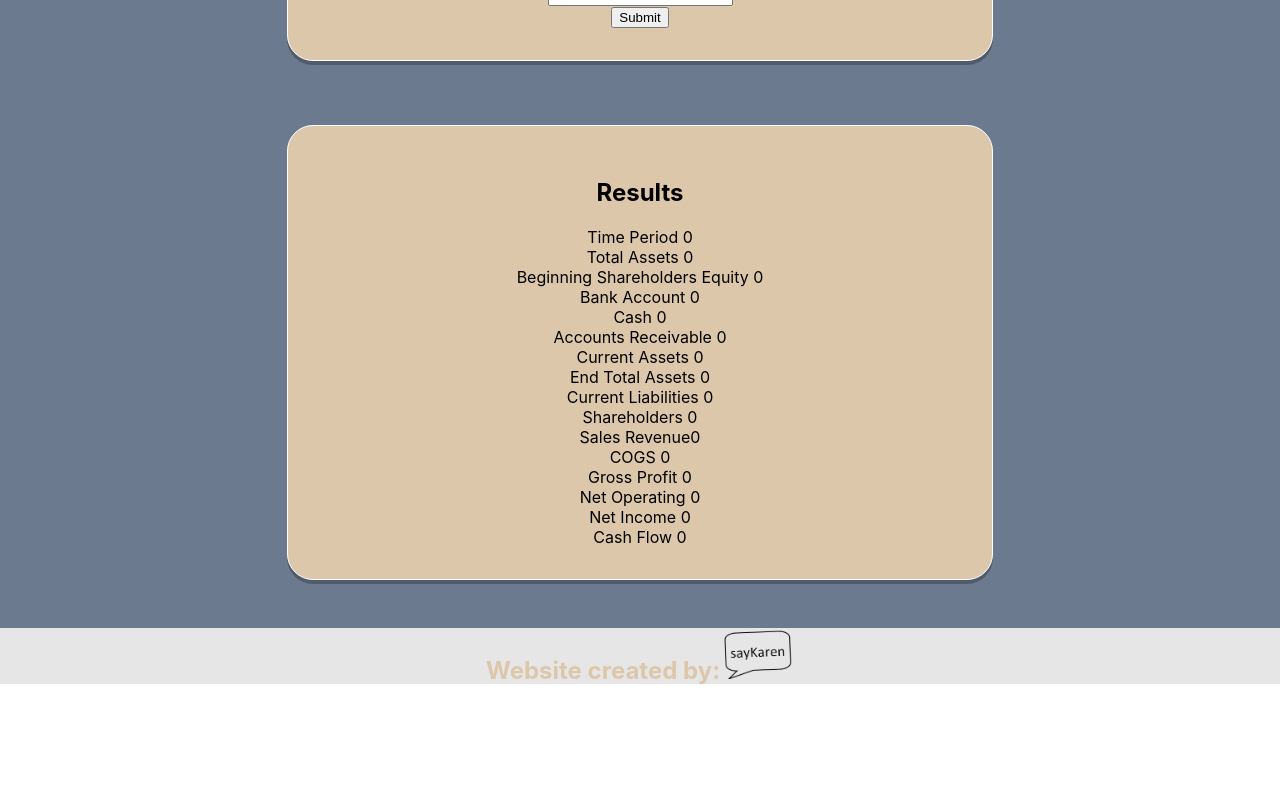
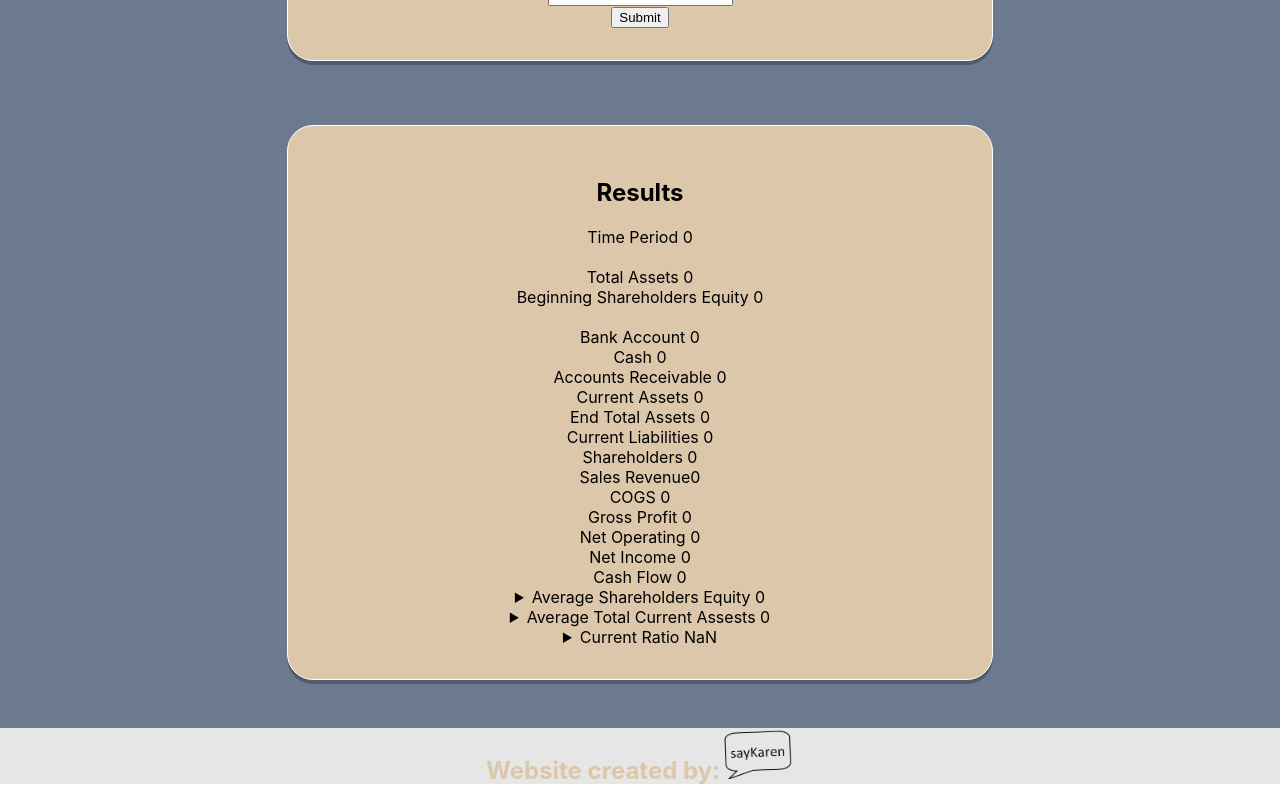
Before and after one commit to saykaren/FinancialAnalysis, a React (Create React App) app: page / in a window 1280 px wide. Shown: the part 967-1767 px from the top of the page. Before the commit the page ends 1667 px from the top, so only its background shows below. Built offline with nearby package versions, Linux system fonts and the light colour scheme.

Commit message:
started to add calculations

```diff
--- a/src/Components/App/App.js
+++ b/src/Components/App/App.js
@@ -129,8 +129,8 @@ function App() {
               <input
                 type="number"
                 name="time"
-                value={totalAssets}
-                onChange={e=>setTotalAssets(e.target.value)}
+                value={endTotalAssets}
+                onChange={e=>setEndTotalAssets(e.target.value)}
               />
             </label>
           </form>
@@ -228,14 +228,16 @@ function App() {
         </section>
         <section className="column" id="OutputColumn">
           <h2>Results</h2>
-          Time Period {timePeriod} <br></br>
+          Time Period {timePeriod} <br></br><br></br>
           Total Assets {totalAssets}<br></br>
           Beginning Shareholders Equity {begShareholderEquity} <br></br>
+
+          <br></br>
           Bank Account {bankAccount}<br></br>
           Cash {cashFunds}<br></br>
           Accounts Receivable {accountRec}<br></br>
           Current Assets {currentAssets}<br></br>
-          End Total Assets {totalAssets}<br></br>
+          End Total Assets {endTotalAssets}<br></br>
           Current Liabilities {currentLiabilities}<br></br>
           Shareholders {shareholderEquity}<br></br>
           Sales Revenue{salesRev}<br></br>
@@ -245,6 +247,20 @@ function App() {
           Net Income {netIncome}<br></br>
           Cash Flow {cashFlow}
 
+
+            <details>
+              <summary>Average Shareholders Equity {(begShareholderEquity+shareholderEquity)/2}	</summary>
+              <p>details </p>
+            </details>
+            <details>
+              <summary>Average Total Current Assests	 {(totalAssets+endTotalAssets)/2}	</summary>
+              <p>details </p>
+            </details>
+            <details>
+              <summary>Current Ratio {(currentAssets/currentLiabilities)}	 	</summary>
+              <p>details </p>
+            </details>
+
         </section>
       </main>
       <Footer />
```
